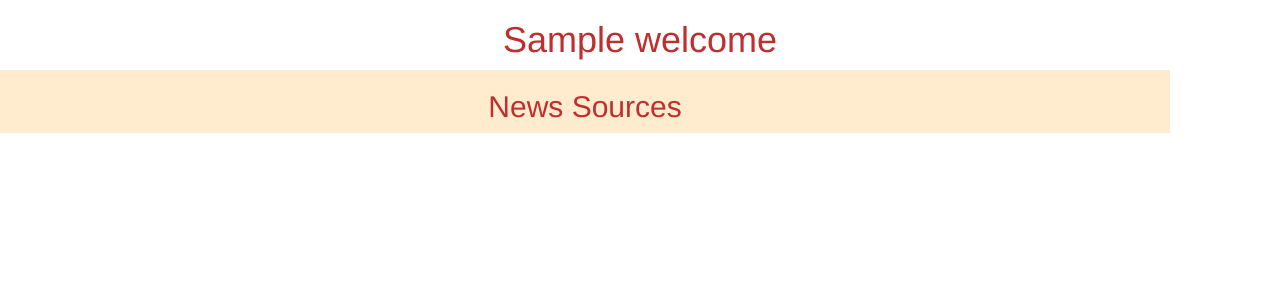
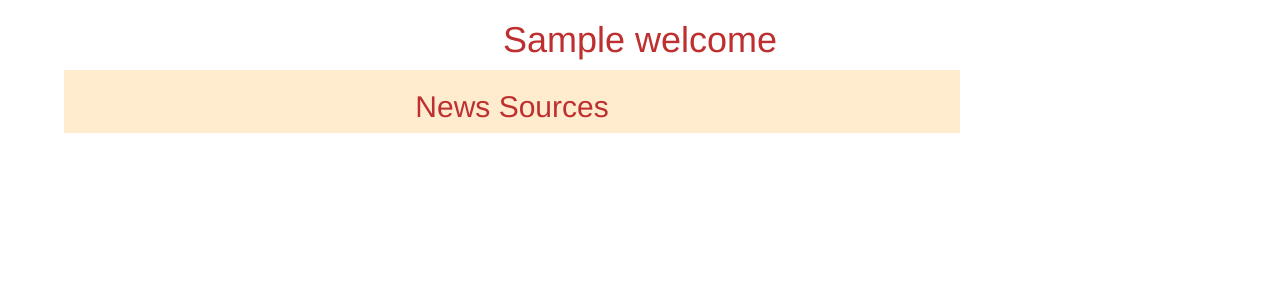
Before and after one commit to Faihope/News, a Flask app: template app/templates/index.html in a window 1280 px wide. Shown: the part 52-352 px from the top of the page. Run offline with Flask 2, Linux system fonts and the light colour scheme; the template is opened without the code that fills it: most values are stand-ins (such as "Sample title", 1, 10 or a date in 2020); some libraries are stand-ins or nearby versions.

Commit message:
add all changes made

```diff
--- a/app/static/css/articles.css
+++ b/app/static/css/articles.css
@@ -12,9 +12,9 @@ ul>li {
 }
 
 .container {
-    width: 70% auto;
+    width: 70%;
     background-color: blanchedalmond;
-    margin: auto;
+    margin: 0 5% 0 5%;
     position: absolute;
     /* width:fit-content; */
     height:fit-content;
```
